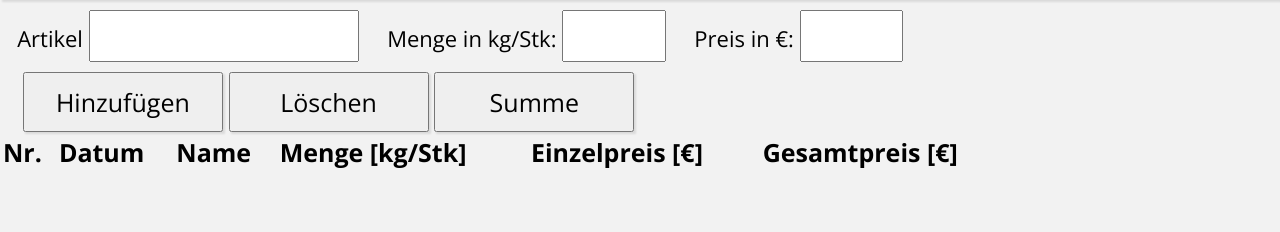
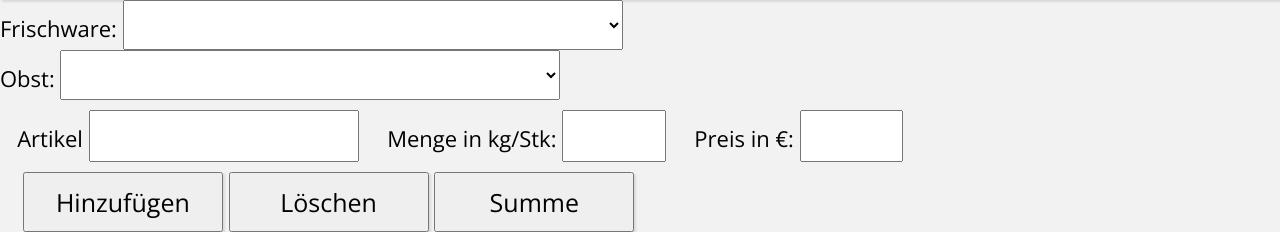
Before and after one commit to joehubi/KOOP, a Django app: page /Person_1/sum/ in a window 1280 px wide. Shown: the part 119-351 px from the top of the page. Run offline with Django 4.2, Linux system fonts and the light colour scheme; lists and menus that the app fills with data are empty; parts of the project's set-up code (start-up, migrations or seed data) failed here and were passed over.

Commit message:
Eingabefelder für Obst und Frischware hinzugefügt. Dort soll automatisch ein Artikel inkl. Preis ausgewählt werden können

```diff
--- a/mylist/admin.py
+++ b/mylist/admin.py
@@ -90,10 +90,13 @@ class KontoAdmin(admin.ModelAdmin):
 
 class WarenlisteAdmin(admin.ModelAdmin):
     list_display = ('id', 'artikelnummer', 'artikelname', 'sortiment', 'artikelname_neu')
+
+class PriceListAdmin(admin.ModelAdmin):
+    list_display = ('id', 'name', 'price', 'type', 'category')
 # endregion
 
 # region ################# Register models
-admin.site.register(PriceList)
+admin.site.register(PriceList, PriceListAdmin)
 admin.site.register(Members)
 admin.site.register(Konto, KontoAdmin)
 admin.site.register(Save)
--- a/mylist/static/css/style.css
+++ b/mylist/static/css/style.css
@@ -36,7 +36,7 @@ input[type="number"] {
     padding: 5px;           /* Innenabstand für bessere Lesbarkeit */
 }
 
-#namenListe {
+#namenListe, #sel_frischware, #sel_obst {
     width: 500px;
     height: 50px;
     font-size: 33px;
--- a/mylist/templates/Koop_1.html
+++ b/mylist/templates/Koop_1.html
@@ -37,6 +37,23 @@
         (Summe: {{ page_sum }} €)
         </h1>
     </header>
+
+    <form>
+        <label for="sel_frischware">Frischware: </label>
+        <select id="sel_frischware" name="sel_frischware" onchange="Frischware()">
+            {% for row in preise_frischware %}
+                <option value="{{ row.price }}">{{ row.name }} - {{ row.price }} €</option>
+            {% endfor %}
+        </select>
+    </form>
+    <form>
+        <label for="sel_obst">Obst: </label>
+        <select id="sel_obst" name="sel_obst" onchange="Frischware()">
+            {% for row in preise_obst %}
+                <option value="{{ row.price }}">{{ row.name }} - {{ row.price }} €</option>
+            {% endfor %}
+        </select>
+    </form>
 
 <form onsubmit="eingabe_return(); return false;">
     &nbsp;&nbsp;
@@ -144,6 +161,14 @@
             document.title = dateStamp + membername;
         }
 
+        function Frischware() {
+            var selectedIndex = document.getElementById("sel_frischware").selectedIndex;
+            var ausgewaehlterText = document.getElementById("sel_frischware").options[selectedIndex].text;
+            var dropdown = document.getElementById("sel_frischware"); // JavaScript-Code, um die ausgewählte Nummer anzuzeigen
+
+            //addy(dropdown.value - 1)
+            delay_reload(1000)
+        }
     </script>
 
 </body>
--- a/mylist/views.py
+++ b/mylist/views.py
@@ -95,6 +95,9 @@ def add_person(request, person_id):
     all_items = get_person_model(person_id).objects.filter(done=False).order_by('-id')
 
     all_members = Members.objects.all()
+    preise_frischware = PriceList.objects.filter(category="Frischware")
+    preise_obst = PriceList.objects.filter(category="Obst")
+    preise_gemuese = PriceList.objects.filter(category="Gemüse")
 
     member = Members.objects.get(id=person_id+1)
     page_membername = member.name   # Übergibt die Werte an die HTML
@@ -102,7 +105,7 @@ def add_person(request, person_id):
     page_sum = member.sum           # Übergibt die Werte an die HTML
     Nr_id = person_id               # Übergibt die Werte an die HTML
 
-    return render(request, f'koop_{person_id}.html', {'all_items': all_items, 'all_members': all_members, 'page_membername': page_membername, 'page_color': page_color, 'page_sum': page_sum, 'Nr_id': Nr_id})
+    return render(request, f'koop_{person_id}.html', {'all_items': all_items, 'all_members': all_members, 'page_membername': page_membername, 'page_color': page_color, 'page_sum': page_sum, 'Nr_id': Nr_id, 'preise_frischware': preise_frischware, 'preise_obst': preise_obst, 'preise_gemuese': preise_gemuese})
 
 # Löschen eines Einkaufs/Artikels aus der Liste
 def delete_person(request, person_id):
```
